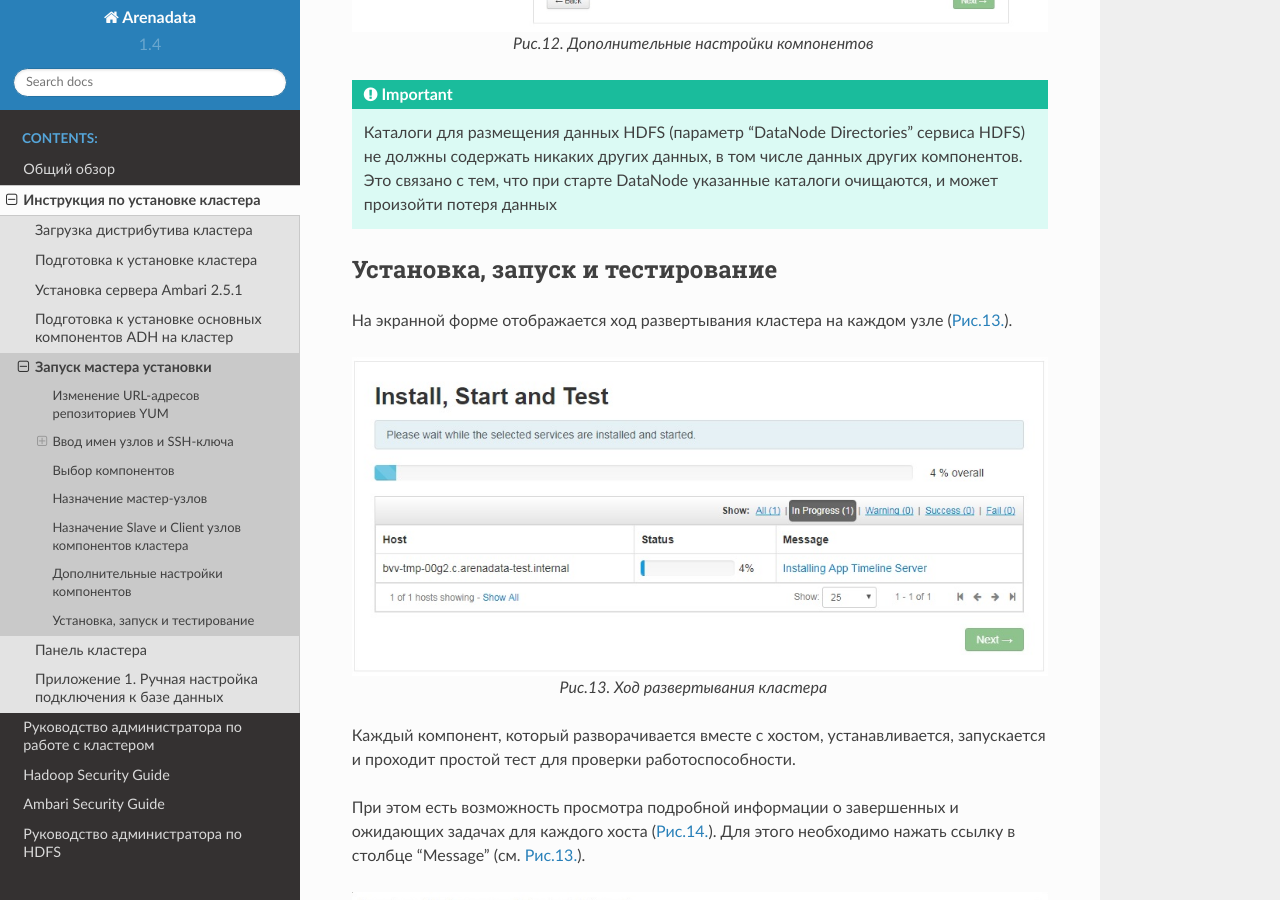
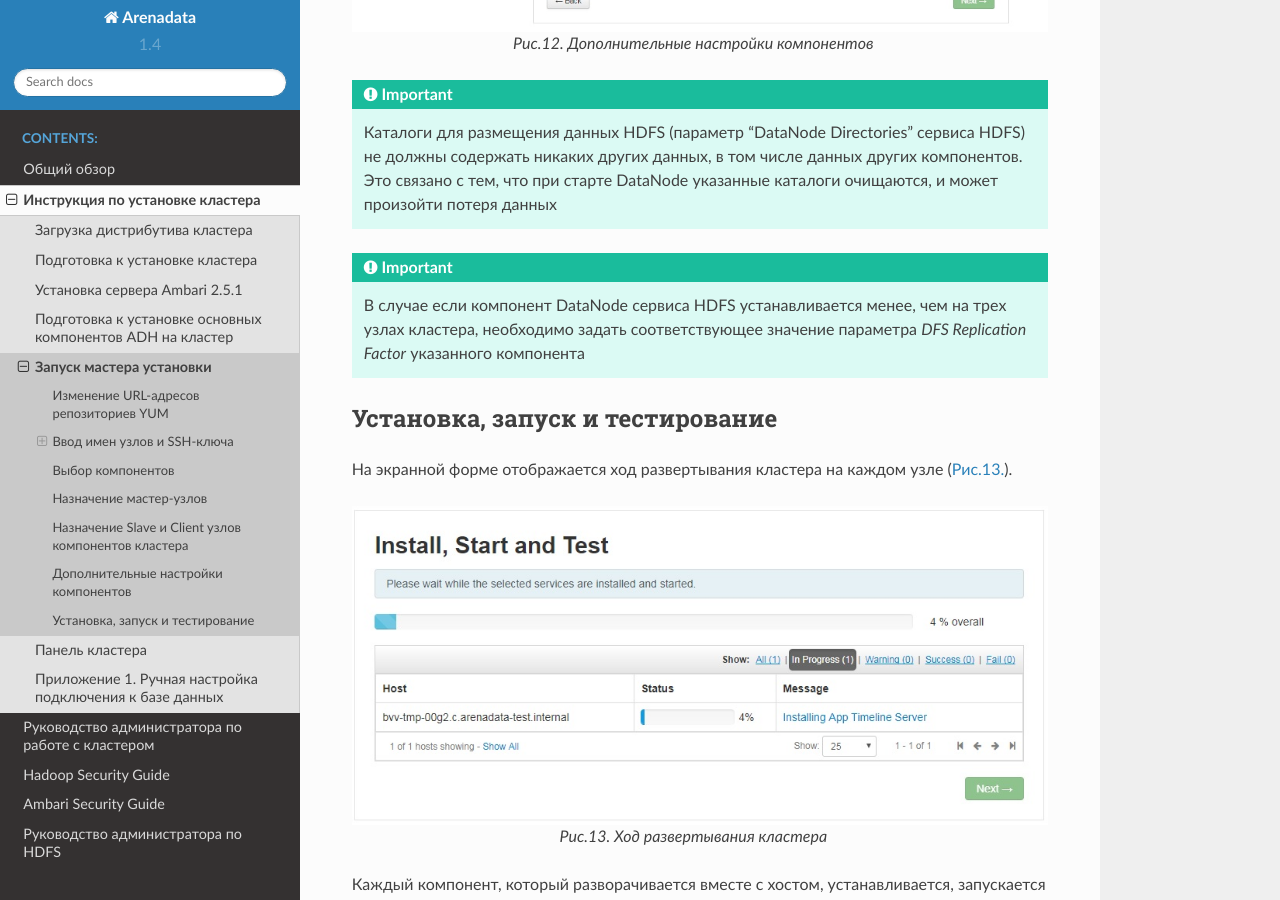
Before and after one commit to arenadata/docs_adps, a Sphinx documentation site: the page built from source/install/master.rst, in a window 1280 px wide and 900 px high, scrolled down 6296 px. Built offline with Sphinx 7.4.7 and the Read the Docs theme 2.0.0, drawn with Linux system fonts in a browser that asks for light colours.

Commit message:
Update master.rst

```diff
--- a/source/install/master.rst
+++ b/source/install/master.rst
@@ -155,6 +155,9 @@ Ambari-агент зарегистрируется на сервере при е
 .. important:: Каталоги для размещения данных HDFS (параметр "DataNode Directories" сервиса HDFS) не должны содержать никаких других данных, в том числе данных других компонентов. Это связано с тем, что при старте DataNode указанные каталоги очищаются, и может произойти потеря данных
 
 
+.. important:: В случае если компонент DataNode сервиса HDFS устанавливается менее, чем на трех узлах кластера, необходимо задать соответствующее значение параметра *DFS Replication Factor* указанного компонента
+
+
 Установка, запуск и тестирование
 ^^^^^^^^^^^^^^^^^^^^^^^^^^^^^^^^
 
```
